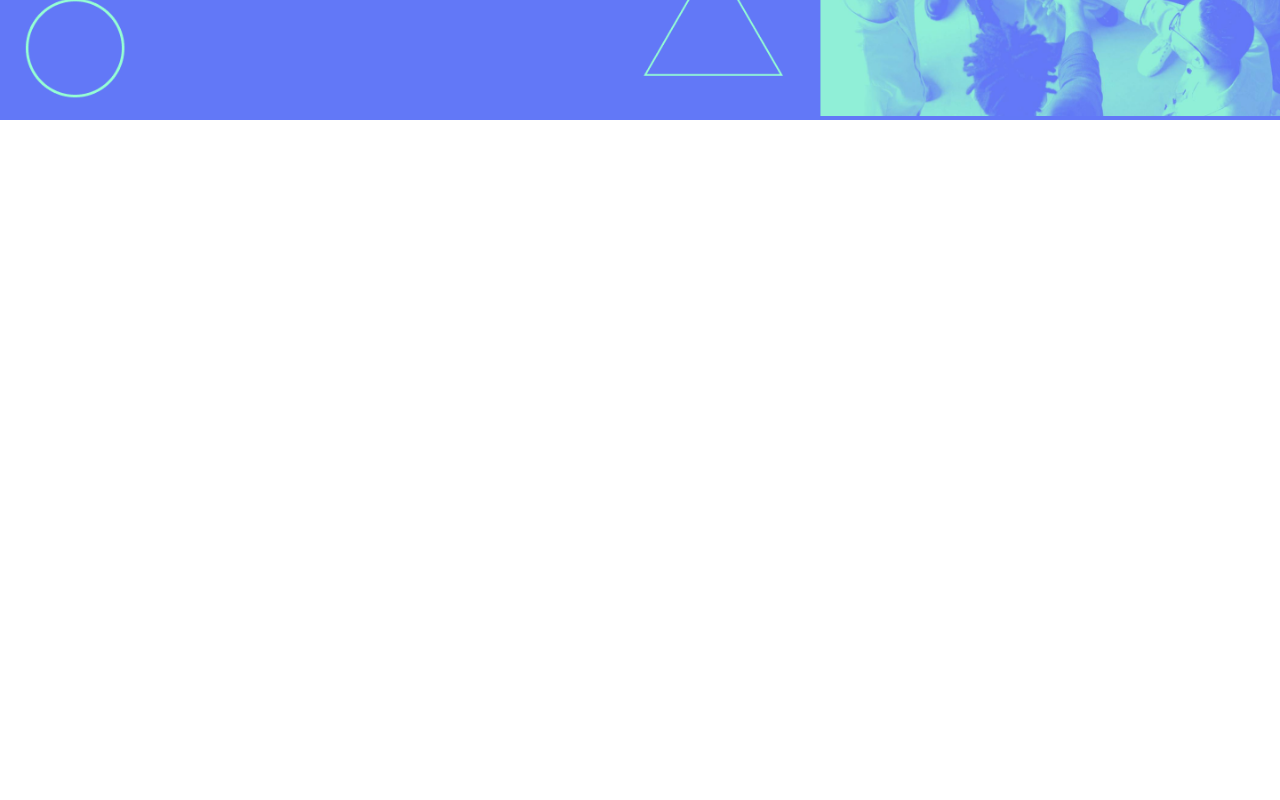
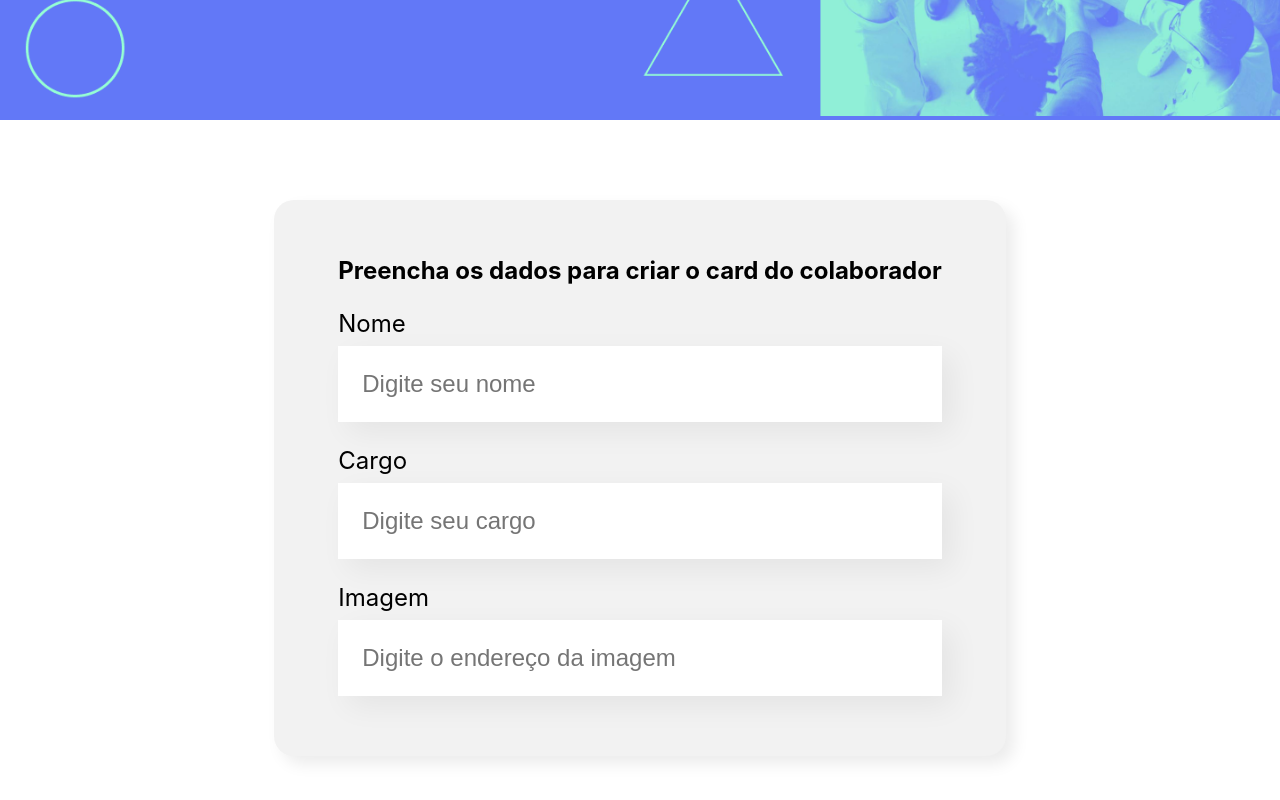
Before and after one commit to jvdsantos3/organo, a React (Create React App) app: page / in a window 1280 px wide. Shown: the part 378-1178 px from the top of the page. Before the commit the page ends 800 px from the top, so only its background shows below. Built offline with nearby package versions, Linux system fonts and the light colour scheme.

Commit message:
Criação de components de campo e formulario

```diff
--- a/src/App.js
+++ b/src/App.js
@@ -1,9 +1,11 @@
-import Banner from "./components/Banner/Banner";
+import Banner from "./components/Banner";
+import Formulario from "./components/Formulario";
 
 function App() {
     return (
         <div className="App">
             <Banner />
+            <Formulario />
         </div>
     );
 }
--- /dev/null
+++ b/src/components/CampoTexto/CampoTexto.css
@@ -0,0 +1,19 @@
+.campo-texto {
+    margin: 24px 0;
+}
+
+.campo-texto label {
+    display: block;
+    margin-bottom: 8px;
+    font-size: 24px;
+}
+
+.campo-texto input {
+    background-color: #fff;
+    box-shadow: 10px 10px 30px rgba(0, 0, 0, 0.06);
+    width: 100%;
+    border: none;
+    font-size: 24px;
+    padding: 24px;
+    box-sizing: border-box;
+}
--- /dev/null
+++ b/src/components/CampoTexto/index.js
@@ -0,0 +1,12 @@
+import './CampoTexto.css'
+
+const CampoTexto = (props) => {
+    return (
+        <div className="campo-texto">
+            <label>{props.label}</label>
+            <input placeholder={props.placeholder}/>
+        </div>
+    )
+}
+
+export default CampoTexto
--- /dev/null
+++ b/src/components/Formulario/Formulario.css
@@ -0,0 +1,13 @@
+.formulario {
+    display: flex;
+    justify-content: center;
+    margin: 80px 0;
+}
+
+.formulario form {
+    max-width: 80%;
+    background-color: #F2F2F2;
+    border-radius: 20px;
+    padding: 36px 64px;
+    box-shadow: 8px 8px 16px rgba(0, 0, 0, 0.08);
+}
--- /dev/null
+++ b/src/components/Formulario/index.js
@@ -0,0 +1,17 @@
+import CampoTexto from '../CampoTexto'
+import './Formulario.css'
+
+const Formulario = () => {
+    return (
+        <section className='formulario'>
+            <form>
+                <h2>Preencha os dados para criar o card do colaborador</h2>
+                <CampoTexto label="Nome" placeholder="Digite seu nome"/>
+                <CampoTexto label="Cargo" placeholder="Digite seu cargo"/>
+                <CampoTexto label="Imagem" placeholder="Digite o endereço da imagem"/>
+            </form>
+        </section>
+    )
+}
+
+export default Formulario
```
Also changed, not shown: src/components/Banner/index.js (renamed from src/components/Banner/Banner.js).
